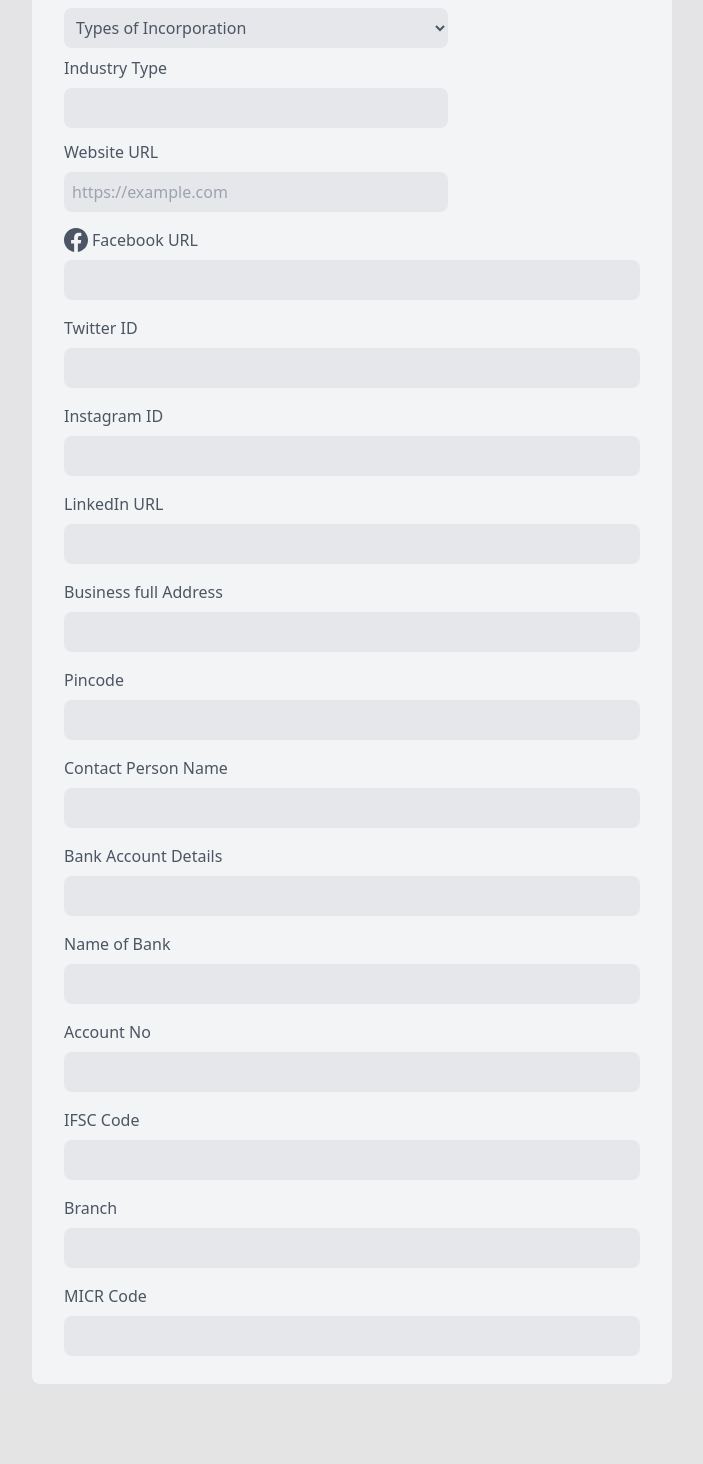
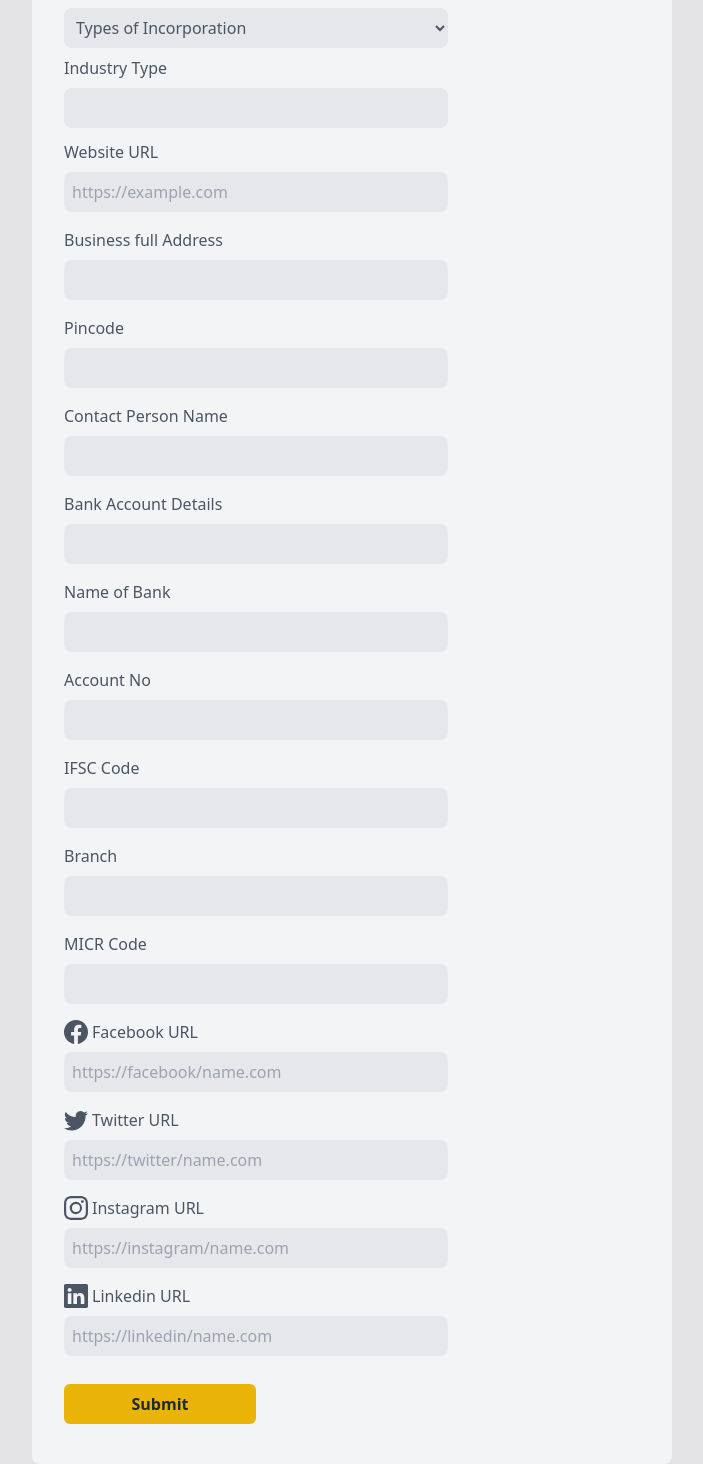
Before and after one commit to Gourab-18/project-medsys, a React (Create React App) app: page /profile/EditProfile in a window 1280 px wide. Shown: the part 288-1752 px from the top of the page, without its empty margins (288-991 px from the left). Before the commit the page ends 1672 px from the top, so only its background shows below. Built offline with nearby package versions, Linux system fonts and the light colour scheme.

Commit message:
added dashboard

```diff
--- a/src/App.js
+++ b/src/App.js
@@ -1,15 +1,15 @@
 import React from "react";
 import { BrowserRouter, Routes, Route } from "react-router-dom";
 import LoginRegister from "./components/loginResgister/LoginRegister";
-import SideBar from "./components/Sidebar/SideBar";
 import EditProfile from "./components/editProfile/EditProfile";
+import Dashboard from "./components/Dashboard/Dashboard";
 
 function App() {
   return (
     <BrowserRouter>
       <Routes>
         <Route path="/" element={<LoginRegister />}/>
-        <Route path="/profile" element={<SideBar />}/>
+        <Route path="/dashboard" element={<Dashboard/>}/>
         <Route path="/profile/EditProfile" element={<EditProfile/>}/>
       </Routes>
     </BrowserRouter>
--- /dev/null
+++ b/src/components/Dashboard/Dashboard.jsx
@@ -0,0 +1,19 @@
+import React from "react";
+import SideBar from '../Sidebar/SideBar'
+import Profile from "../../pages/Profile";
+import CompletedWork from "../../pages/CompletedWork"
+import PendingWork from "../../pages/PendingWork"
+
+function Dashboard() {
+    return (
+        <div className="flex">
+            <SideBar />
+            <div className="w-5/6 mx-auto">
+                <CompletedWork/>
+            </div>
+        </div>
+
+    )
+}
+
+export default Dashboard
--- a/src/components/Sidebar/SideBar.jsx
+++ b/src/components/Sidebar/SideBar.jsx
@@ -19,7 +19,6 @@ const SideBar = () => {
     { title: "Log Out", src: "Setting" },
   ];
   return (
-    <div className="flex">
       <div
         className={` ${
           open ? "w-1/3 sm:w-72 " : "w-10 sm:w-24"
@@ -62,13 +61,6 @@ const SideBar = () => {
           ))}
         </ul>
       </div>
-      <div className="h-screen flex-1 p-7">
-        <
-              Profile
-
-          />
-      </div>
-    </div>
   )
 }
 
--- a/src/components/editProfile/EditProfile.jsx
+++ b/src/components/editProfile/EditProfile.jsx
@@ -1,7 +1,7 @@
 import React from "react";
 import {useState} from "react";
 
-import {BsFacebook} from "react-icons/bs"
+import {BsFacebook, BsTwitter, BsInstagram, BsLinkedin} from "react-icons/bs"
 
 function EditProfile() {
     const [incorporation, setincorporation] = useState();
@@ -58,7 +58,7 @@ function EditProfile() {
           <label>Industry Type</label>
           <input
             className="rounded-lg bg-gray-200 mt-2 p-2 focus:border-yellow-300 focus:bg-white focus:outline-none w-4/5 sm:w-2/3"
-            type="number"
+            type="text"
           />
         </div>
 
@@ -69,75 +69,42 @@ function EditProfile() {
             type="url" name="url" id="url"
             placeholder="https://example.com"
             pattern="https://.*"
-            required
           />
         </div>
 
-        <div className="flex flex-col text-gray-600 py-2">
-          <div className="flex">
-          <BsFacebook className="text-2xl "/>
-          <label className="px-1" for="url">Facebook URL</label>
-          </div>
-          <input
-            className="rounded-lg bg-gray-200 mt-2 p-2 focus:border-yellow-300 focus:bg-white focus:outline-none"
-            type="url" name="url" id="url"
-            pattern="https://.*"
-            required
-          />
-        </div>
-        <div className="flex flex-col text-gray-600 py-2">
-          <label>Twitter ID</label>
-          <input
-            className="rounded-lg bg-gray-200 mt-2 p-2 focus:border-yellow-300 focus:bg-white focus:outline-none"
-            type="text"
-          />
-        </div>
-        <div className="flex flex-col text-gray-600 py-2">
-          <label>Instagram ID</label>
-          <input
-            className="rounded-lg bg-gray-200 mt-2 p-2 focus:border-yellow-300 focus:bg-white focus:outline-none"
-            type="text"
-          />
-        </div>
-        <div className="flex flex-col text-gray-600 py-2">
-          <label>LinkedIn URL</label>
-          <input
-            className="rounded-lg bg-gray-200 mt-2 p-2 focus:border-yellow-300 focus:bg-white focus:outline-none"
-            type="url"
-          />
-        </div>
+
         <div className="flex flex-col text-gray-600 py-2">
           <label>Business full Address</label>
           <input
-            className="rounded-lg bg-gray-200 mt-2 p-2 focus:border-yellow-300 focus:bg-white focus:outline-none"
+            className="rounded-lg bg-gray-200 mt-2 p-2 focus:border-yellow-300 focus:bg-white focus:outline-none w-4/5 sm:w-2/3"
             type="text"
           />
         </div>
         <div className="flex flex-col text-gray-600 py-2">
           <label>Pincode</label>
           <input
-            className="rounded-lg bg-gray-200 mt-2 p-2 focus:border-yellow-300 focus:bg-white focus:outline-none"
+            className="rounded-lg bg-gray-200 mt-2 p-2 focus:border-yellow-300 focus:bg-white focus:outline-none w-4/5 sm:w-2/3"
             type="number"
           />
         </div>
         <div className="flex flex-col text-gray-600 py-2">
           <label>Contact Person Name</label>
           <input
-            className="rounded-lg bg-gray-200 mt-2 p-2 focus:border-yellow-300 focus:bg-white focus:outline-none"
+            className="rounded-lg bg-gray-200 mt-2 p-2 focus:border-yellow-300 focus:bg-white focus:outline-none w-4/5 sm:w-2/3"
             type="text"
           />
         </div>
         <div className="flex flex-col text-gray-600 py-2">
           <label>Bank Account Details</label>
           <input
-            className="rounded-lg bg-gray-200 mt-2 p-2 focus:border-yellow-300 focus:bg-white focus:outline-none"
+            className="rounded-lg bg-gray-200 mt-2 p-2 focus:border-yellow-300 focus:bg-white focus:outline-none w-4/5 sm:w-2/3"
             type="text"
           />
         </div>
         <div className="flex flex-col text-gray-600 py-2">
           <label>Name of Bank</label>
           <input
-            className="rounded-lg bg-gray-200 mt-2 p-2 focus:border-yellow-300 focus:bg-white focus:outline-none"
+            className="rounded-lg bg-gray-200 mt-2 p-2 focus:border-yellow-300 focus:bg-white focus:outline-none w-4/5 sm:w-2/3"
             type="text"
           />
         </div>
@@ -145,7 +112,7 @@ function EditProfile() {
         <div className="flex flex-col text-gray-600 py-2">
           <label>Account No</label>
           <input
-            className="rounded-lg bg-gray-200 mt-2 p-2 focus:border-yellow-300 focus:bg-white focus:outline-none"
+            className="rounded-lg bg-gray-200 mt-2 p-2 focus:border-yellow-300 focus:bg-white focus:outline-none w-4/5 sm:w-2/3"
             type="number"
           />
         </div>
@@ -153,7 +120,7 @@ function EditProfile() {
         <div className="flex flex-col text-gray-600 py-2">
           <label>IFSC Code</label>
           <input
-            className="rounded-lg bg-gray-200 mt-2 p-2 focus:border-yellow-300 focus:bg-white focus:outline-none"
+            className="rounded-lg bg-gray-200 mt-2 p-2 focus:border-yellow-300 focus:bg-white focus:outline-none w-4/5 sm:w-2/3"
             type="text"
           />
         </div>
@@ -161,7 +128,7 @@ function EditProfile() {
         <div className="flex flex-col text-gray-600 py-2">
           <label>Branch</label>
           <input
-            className="rounded-lg bg-gray-200 mt-2 p-2 focus:border-yellow-300 focus:bg-white focus:outline-none"
+            className="rounded-lg bg-gray-200 mt-2 p-2 focus:border-yellow-300 focus:bg-white focus:outline-none w-4/5 sm:w-2/3"
             type="text"
           />
         </div>
@@ -169,11 +136,60 @@ function EditProfile() {
         <div className="flex flex-col text-gray-600 py-2">
           <label>MICR Code</label>
           <input
-            className="rounded-lg bg-gray-200 mt-2 p-2 focus:border-yellow-300 focus:bg-white focus:outline-none"
+            className="rounded-lg bg-gray-200 mt-2 p-2 focus:border-yellow-300 focus:bg-white focus:outline-none w-4/5 sm:w-2/3"
             type="text"
           />
         </div>
-
+        <div className="flex flex-col text-gray-600 py-2">
+          <div className="flex">
+          <BsFacebook className="text-2xl "/>
+          <label className="px-1" for="url">Facebook URL</label>
+          </div>
+          <input
+            className="rounded-lg bg-gray-200 mt-2 p-2 focus:border-yellow-300 focus:bg-white focus:outline-none w-full sm:w-2/3"
+            type="url" name="url" id="url"
+            placeholder="https://facebook/name.com"
+            pattern="https://.*"
+            required
+          />
+        </div>
+        <div className="flex flex-col text-gray-600 py-2">
+        <div className="flex">
+          <BsTwitter className="text-2xl "/>
+          <label className="px-1" for="url">Twitter URL</label>
+          </div>
+          <input
+            className="rounded-lg bg-gray-200 mt-2 p-2 focus:border-yellow-300 focus:bg-white focus:outline-none w-full sm:w-2/3"
+            type="url" name="url" id="url"
+            placeholder="https://twitter/name.com"
+            pattern="https://.*"
+          />
+        </div>
+        <div className="flex flex-col text-gray-600 py-2">
+        <div className="flex">
+          <BsInstagram className="text-2xl "/>
+          <label className="px-1" for="url">Instagram URL</label>
+          </div>
+          <input
+            className="rounded-lg bg-gray-200 mt-2 p-2 focus:border-yellow-300 focus:bg-white focus:outline-none w-full sm:w-2/3"
+            type="url" name="url" id="url"
+            placeholder="https://instagram/name.com"
+            pattern="https://.*"
+          />
+        </div>
+        <div className="flex flex-col text-gray-600 py-2">
+        <div className="flex">
+          <BsLinkedin className="text-2xl "/>
+          <label className="px-1" for="url">Linkedin URL</label>
+          </div>
+          <input
+            className="rounded-lg bg-gray-200 mt-2 p-2 focus:border-yellow-300 focus:bg-white focus:outline-none w-full sm:w-2/3"
+            type="url" name="url" id="url"
+            placeholder="https://linkedin/name.com"
+            pattern="https://.*"
+          />
+        </div>
+        <button className='w-1/2 sm:w-1/3 my-5 py-2 bg-yellow-500 text-gray-800 font-semibold rounded-md hover:bg-yellow-400'>Submit</button>
       </form>
     </div>
   );
```
